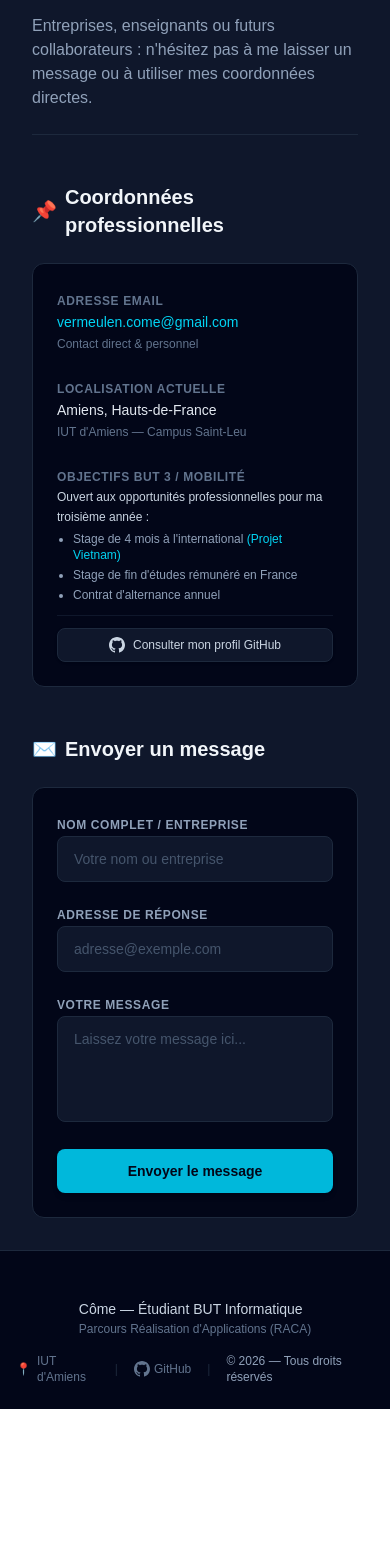
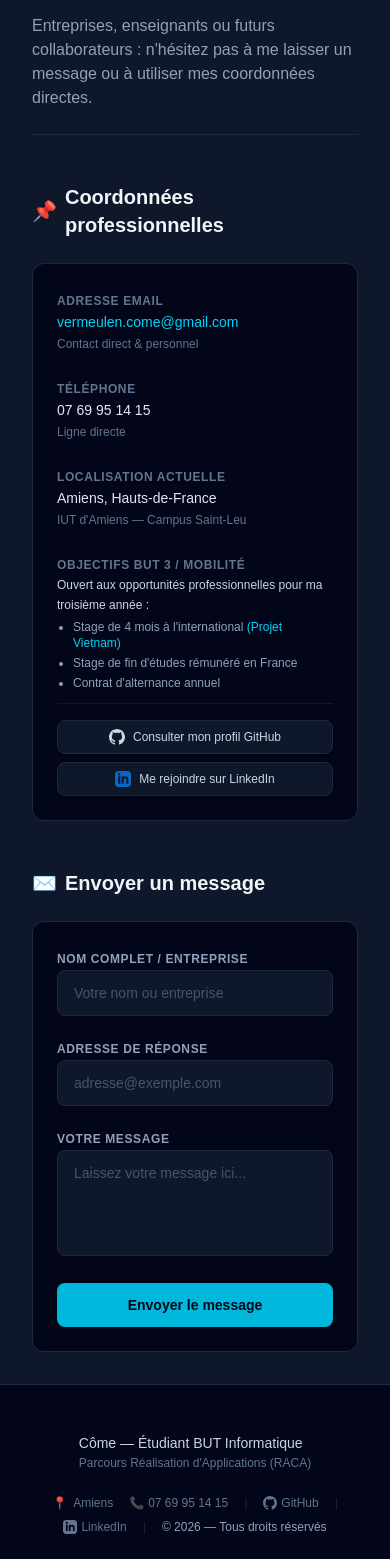
Before and after one commit to Meqle/portfolio-but2, a Next.js app: page /contact in a window 390 px wide. Shown: the part 126-1685 px from the top of the page. Before the commit the page ends 1535 px from the top, so only its background shows below. Built offline with nearby package versions, Linux system fonts and the light colour scheme.

Commit message:
feat: ajout de linkedin et du telephone dans contact et footer

```diff
--- a/app/contact/page.tsx
+++ b/app/contact/page.tsx
@@ -68,6 +68,15 @@ export default function Contact() {
                 <p className="text-xs text-slate-500">Contact direct & personnel</p>
               </div>
 
+              {/* Téléphone */}
+              <div className="space-y-1">
+                <span className="text-xs font-semibold text-slate-500 uppercase tracking-wider">Téléphone</span>
+                <p className="text-sm font-medium text-slate-200">
+                  <a href="tel:+33769951415" className="hover:text-cyan-400 transition-colors">07 69 95 14 15</a>
+                </p>
+                <p className="text-xs text-slate-500">Ligne directe</p>
+              </div>
+
               {/* Localisation */}
               <div className="space-y-1">
                 <span className="text-xs font-semibold text-slate-500 uppercase tracking-wider">Localisation actuelle</span>
@@ -77,7 +86,7 @@ export default function Contact() {
                 <p className="text-xs text-slate-500">IUT d'Amiens — Campus Saint-Leu</p>
               </div>
 
-              {/* Perspectives de BUT 3 & GitHub */}
+              {/* Perspectives de BUT 3 */}
               <div className="space-y-3">
                 <div className="space-y-1">
                   <span className="text-xs font-semibold text-slate-500 uppercase tracking-wider">Objectifs BUT 3 / Mobilité</span>
@@ -91,8 +100,8 @@ export default function Contact() {
                   </ul>
                 </div>
 
-                {/* Lien GitHub Professionnel */}
-                <div className="pt-3 border-t border-slate-900">
+                {/* Liens Réseaux Professionnels (GitHub & LinkedIn) */}
+                <div className="pt-4 border-t border-slate-900 flex flex-col gap-2">
                   <a
                     href="https://github.com/Meqle"
                     target="_blank"
@@ -103,6 +112,18 @@ export default function Contact() {
                       <path d="M12 0c-6.626 0-12 5.373-12 12 0 5.302 3.438 9.8 8.207 11.387.599.111.793-.261.793-.577v-2.234c-3.338.726-4.033-1.416-4.033-1.416-.546-1.387-1.333-1.756-1.333-1.756-1.089-.745.083-.729.083-.729 1.205.084 1.839 1.237 1.839 1.237 1.07 1.834 2.807 1.304 3.492.997.107-.775.418-1.305.762-1.604-2.665-.305-5.467-1.334-5.467-5.931 0-1.311.469-2.381 1.236-3.221-.124-.303-.535-1.524.117-3.176 0 0 1.008-.322 3.301 1.23.957-.266 1.983-.399 3.003-.404 1.02.005 2.047.138 3.006.404 2.291-1.552 3.297-1.23 3.297-1.23.653 1.653.242 2.874.118 3.176.77.84 1.235 1.911 1.235 3.221 0 4.609-2.807 5.624-5.479 5.921.43.372.823 1.102.823 2.222v3.293c0 .319.192.694.801.576 4.765-1.589 8.199-6.086 8.199-11.386 0-6.627-5.373-12-12-12z"/>
                     </svg>
                     Consulter mon profil GitHub
+                  </a>
+
+                  <a
+                    href="https://www.linkedin.com/in/c%C3%B4me-vermeulen-4b601a38b/"
+                    target="_blank"
+                    rel="noopener noreferrer"
+                    className="flex items-center justify-center gap-2 w-full bg-slate-900 hover:bg-slate-850 text-slate-300 hover:text-white text-xs font-medium py-2 px-3 rounded-lg border border-slate-800 transition-all shadow-sm"
+                  >
+                    <svg className="h-4 w-4 fill-current text-[#0a66c2]" viewBox="0 0 24 24">
+                      <path d="M19 0h-14c-2.761 0-5 2.239-5 5v14c0 2.761 2.239 5 5 5h14c2.762 0 5-2.239 5-5v-14c0-2.761-2.238-5-5-5zm-11 19h-3v-11h3v11zm-1.5-12.268c-.966 0-1.75-.79-1.75-1.764s.784-1.764 1.75-1.764 1.75.79 1.75 1.764-.783 1.764-1.75 1.764zm13.5 12.268h-3v-5.604c0-3.368-4-3.113-4 0v5.604h-3v-11h3v1.765c1.396-2.586 7-2.777 7 2.476v6.759z"/>
+                    </svg>
+                    Me rejoindre sur LinkedIn
                   </a>
                 </div>
               </div>
--- a/app/layout.tsx
+++ b/app/layout.tsx
@@ -40,30 +40,52 @@ export default function RootLayout({
 
         {/* Pied de page global (Footer) */}
         <footer className="w-full bg-slate-950 border-t border-slate-800 text-slate-400 text-sm py-6 pt-12">
-          <div className="max-w-5xl mx-auto px-4 flex flex-col md:flex-row items-center justify-between gap-4">
+          <div className="max-w-5xl mx-auto px-4 flex flex-col md:flex-row items-center justify-between gap-6">
             <div>
               <p className="font-medium text-slate-300">Côme — Étudiant BUT Informatique</p>
               <p className="text-xs text-slate-500 mt-0.5">Parcours Réalisation d'Applications (RACA)</p>
             </div>
 
-            <div className="flex space-x-4 text-xs text-slate-400 items-center">
+            {/* Infos de contact et liens réseaux */}
+            <div className="flex flex-wrap justify-center md:justify-end gap-x-4 gap-y-2 text-xs text-slate-400 items-center">
               <div className="flex items-center gap-1.5 font-medium text-slate-500">
-                <span>📍</span> IUT d'Amiens
+                <span>📍</span> Amiens
               </div>
+
+              <span className="text-slate-800 hidden sm:inline">|</span>
+
+              <a href="tel:+33769951415" className="flex items-center gap-1 text-slate-500 hover:text-cyan-400 transition-colors font-medium">
+                <span>📞</span> 07 69 95 14 15
+              </a>
 
               <span className="text-slate-800">|</span>
 
-              {/* Nouveau lien GitHub intégré dans le footer */}
+              {/* Lien GitHub */}
               <a
                 href="https://github.com/Meqle"
                 target="_blank"
                 rel="noopener noreferrer"
                 className="flex items-center gap-1 text-slate-500 hover:text-cyan-400 transition-colors font-medium"
               >
-                <svg className="h-4 w-4 fill-current" viewBox="0 0 24 24">
+                <svg className="h-3.5 w-3.5 fill-current" viewBox="0 0 24 24">
                   <path d="M12 0c-6.626 0-12 5.373-12 12 0 5.302 3.438 9.8 8.207 11.387.599.111.793-.261.793-.577v-2.234c-3.338.726-4.033-1.416-4.033-1.416-.546-1.387-1.333-1.756-1.333-1.756-1.089-.745.083-.729.083-.729 1.205.084 1.839 1.237 1.839 1.237 1.07 1.834 2.807 1.304 3.492.997.107-.775.418-1.305.762-1.604-2.665-.305-5.467-1.334-5.467-5.931 0-1.311.469-2.381 1.236-3.221-.124-.303-.535-1.524.117-3.176 0 0 1.008-.322 3.301 1.23.957-.266 1.983-.399 3.003-.404 1.02.005 2.047.138 3.006.404 2.291-1.552 3.297-1.23 3.297-1.23.653 1.653.242 2.874.118 3.176.77.84 1.235 1.911 1.235 3.221 0 4.609-2.807 5.624-5.479 5.921.43.372.823 1.102.823 2.222v3.293c0 .319.192.694.801.576 4.765-1.589 8.199-6.086 8.199-11.386 0-6.627-5.373-12-12-12z"/>
                 </svg>
                 GitHub
+              </a>
+
+              <span className="text-slate-800">|</span>
+
+              {/* Lien LinkedIn */}
+              <a
+                href="https://www.linkedin.com/in/c%C3%B4me-vermeulen-4b601a38b/"
+                target="_blank"
+                rel="noopener noreferrer"
+                className="flex items-center gap-1 text-slate-500 hover:text-cyan-400 transition-colors font-medium"
+              >
+                <svg className="h-3.5 w-3.5 fill-current" viewBox="0 0 24 24">
+                  <path d="M19 0h-14c-2.761 0-5 2.239-5 5v14c0 2.761 2.239 5 5 5h14c2.762 0 5-2.239 5-5v-14c0-2.761-2.238-5-5-5zm-11 19h-3v-11h3v11zm-1.5-12.268c-.966 0-1.75-.79-1.75-1.764s.784-1.764 1.75-1.764 1.75.79 1.75 1.764-.783 1.764-1.75 1.764zm13.5 12.268h-3v-5.604c0-3.368-4-3.113-4 0v5.604h-3v-11h3v1.765c1.396-2.586 7-2.777 7 2.476v6.759z"/>
+                </svg>
+                LinkedIn
               </a>
 
               <span className="text-slate-800">|</span>
```
